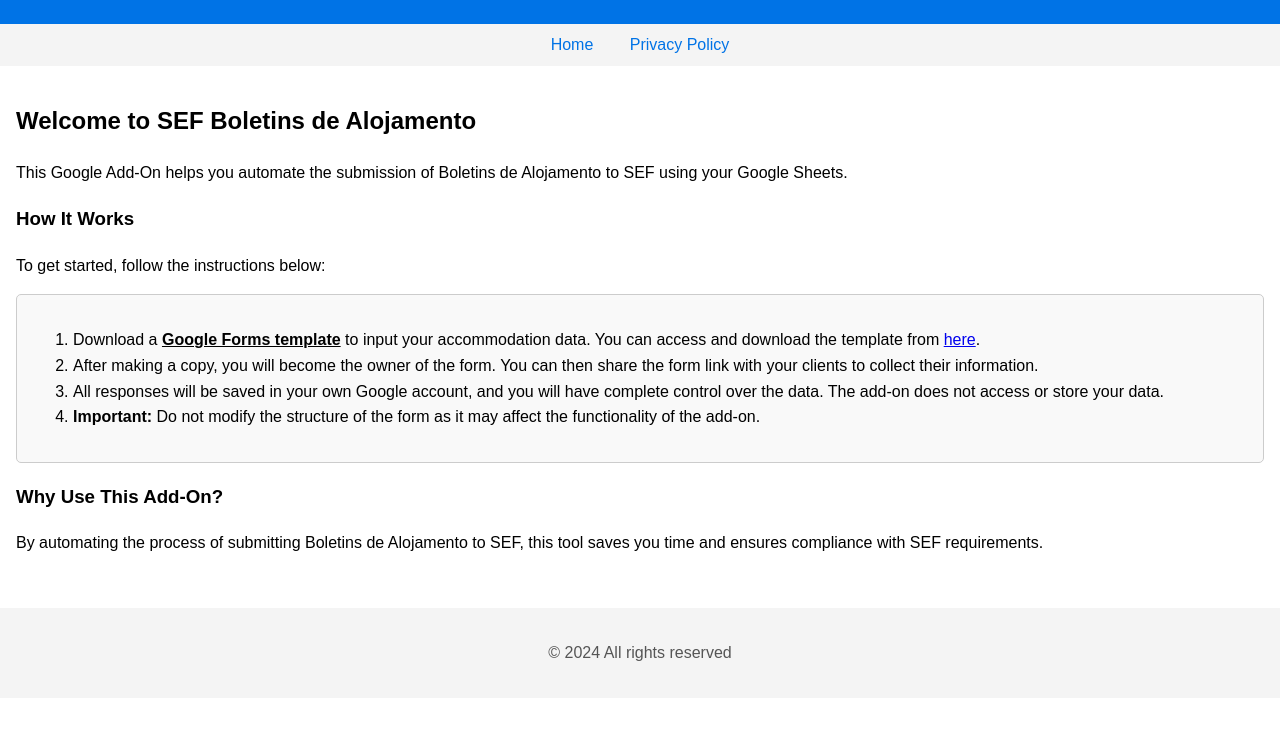
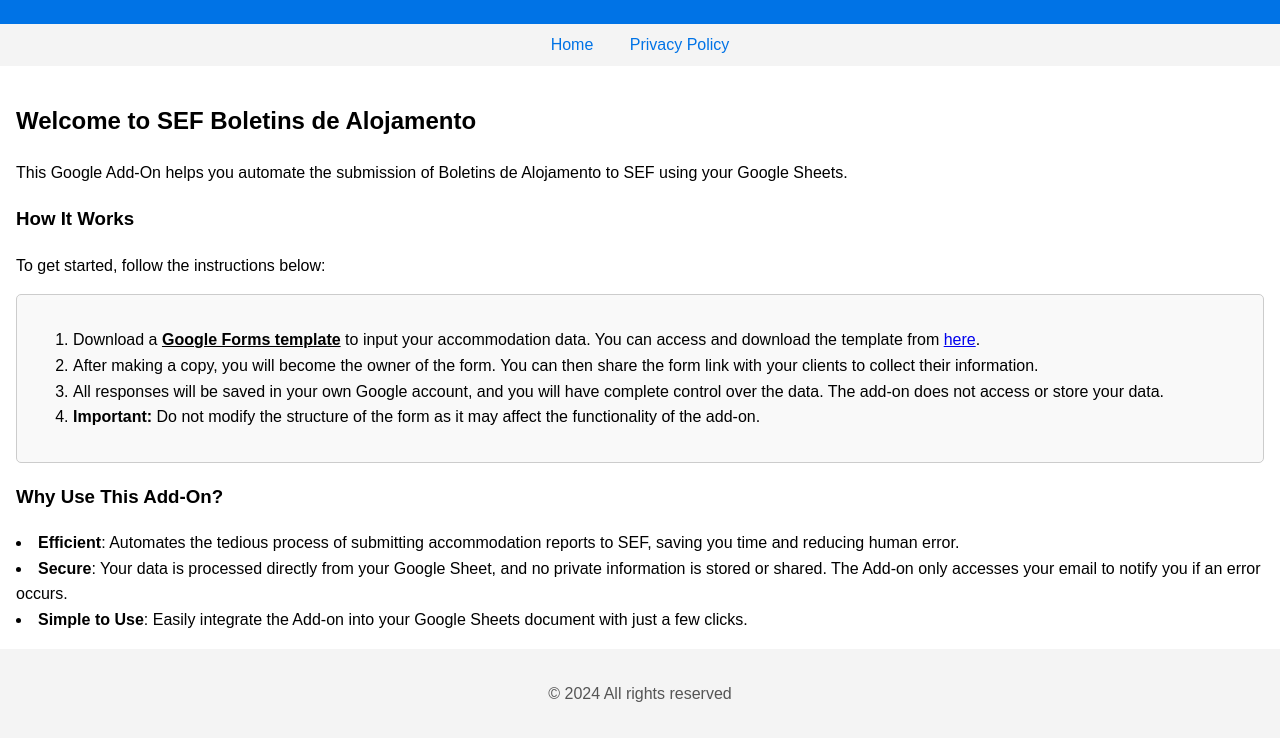
Before and after one commit to tprudente/SEFaddOn, a plain HTML site: page index.html in a window 1280 px wide. Shown: the part 102-840 px from the top of the page. Before the commit the page ends 800 px from the top, so only its background shows below. Drawn offline with Linux system fonts and the light colour scheme.

Commit message:
Update index.html

```diff
--- a/index.html
+++ b/index.html
@@ -75,7 +75,9 @@
         </div>
 
         <h3>Why Use This Add-On?</h3>
-        <p>By automating the process of submitting Boletins de Alojamento to SEF, this tool saves you time and ensures compliance with SEF requirements.</p>
+         <li><strong>Efficient</strong>: Automates the tedious process of submitting accommodation reports to SEF, saving you time and reducing human error.</li>
+         <li><strong>Secure</strong>: Your data is processed directly from your Google Sheet, and no private information is stored or shared. The Add-on only accesses your email to notify you if an error occurs.</li>
+         <li><strong>Simple to Use</strong>: Easily integrate the Add-on into your Google Sheets document with just a few clicks.</li>
     </main>
     <footer>
         <p>&copy; 2024 All rights reserved</p>
```
